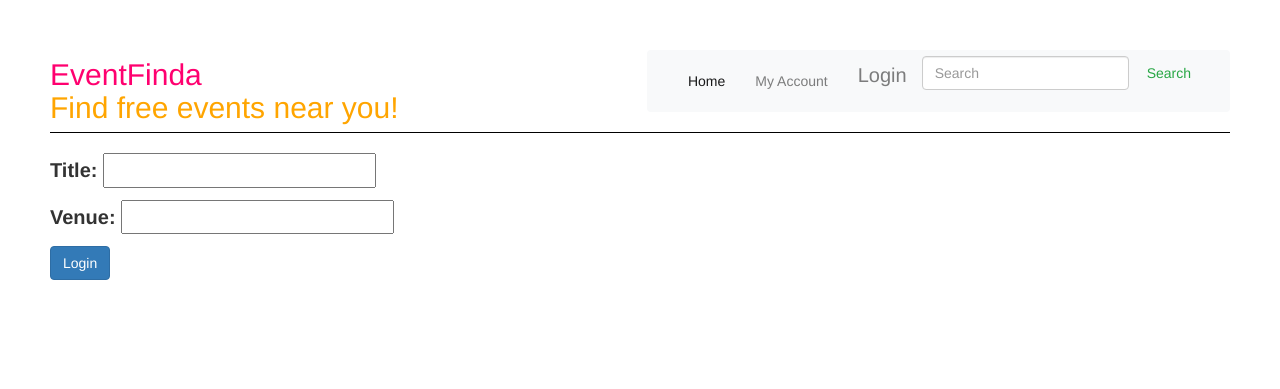
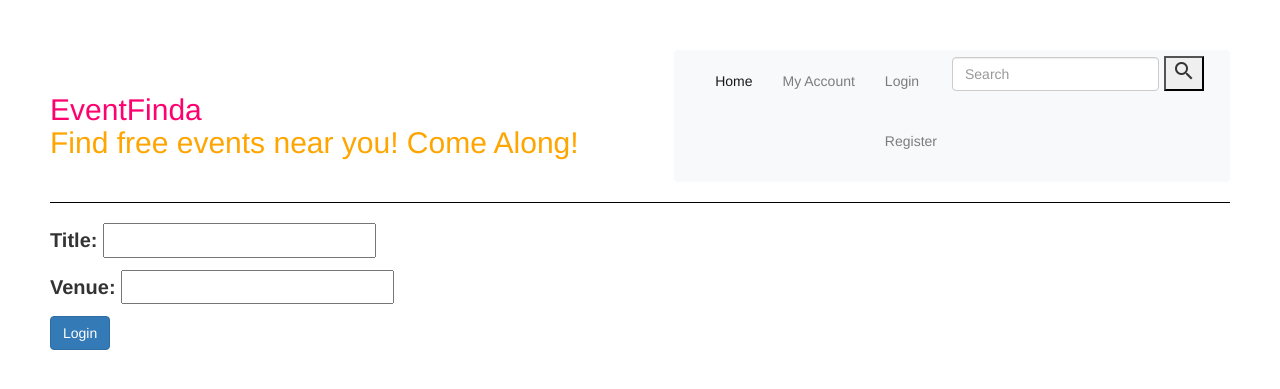
Before and after one commit to angelamac999/event-finding-app-ang, a Django app: template eventFinderApp/templates/Registrations/register.html in a window 1280 px wide. Shown: the top 389 px of the page. Run offline with Django 3.2, Linux system fonts and the light colour scheme; the template is opened without the code that fills it: values that come from a table or form of the project are taken from there, others are empty; parts of the project's set-up code (start-up, migrations or seed data) failed here and were passed over; some libraries are stand-ins or nearby versions.

Commit message:
tweaks and edit user

```diff
--- a/templates/base.html
+++ b/templates/base.html
@@ -1,13 +1,28 @@
-{% extends 'base.html' %}
+{% load static %}
 
-{% block title %}Home{% endblock %}
+<!doctype html>
 
-{% block content %}
+<html lang="en">
+    <head>
+        <meta charset="utf-8">
+        <title>EventFinda</title>
+        <meta name="description" content="">
+        <meta name="author" content="Angela Moroney">
+        <link rel="stylesheet" href="https://stackpath.bootstrapcdn.com/bootstrap/4.1.3/css/bootstrap.min.css" integrity="sha384-MCw98/SFnGE8fJT3GXwEOngsV7Zt27NXFoaoApmYm81iuXoPkFOJwJ8ERdknLPMO" crossorigin="anonymous">
+        {% comment %} <link rel="stylesheet" type="text/css" href="{% static 'style.css' %}"> {% endcomment %}
+    </head>
 
-{% if user.is_authenticated %}
-    <p>Hi {{ user.username }}</p>
-    <p><a href="{% url 'logout' %}">logout</a></p>
-{% else %}
-    <p><a href="{% url 'login' %}">login</a></p>
-{% endif %}
-{% endblock %}
+    <body>
+        <header>
+            <div>
+
+                <h1>EventFinda</h1>
+                <h2>Find free events near you! Come Along!</h2>
+            </div>
+            {% include './nav.html' %}
+        </header>
+
+        {% block content %}{% endblock %}
+    </body>
+</html>
+      {% comment %} <link href="https://fonts.googleapis.com/css?family=Manjari&display=swap" rel="stylesheet"> {% endcomment %}
--- a/templates/nav.html
+++ b/templates/nav.html
@@ -1,4 +1,71 @@
 {% load staticfiles %}
+<link rel="stylesheet" href="https://maxcdn.bootstrapcdn.com/bootstrap/3.3.6/css/bootstrap.min.css">
+<link rel="stylesheet" href="https://fonts.googleapis.com/icon?family=Material+Icons">
+<link rel="stylesheet" type="text/css" href="{% static 'eventFinderApp/style.css' %}" />
+
+
+<nav class="navbar navbar-expand-lg navbar-light bg-light">
+
+        <button class="navbar-toggler" type="button" data-toggle="collapse" data-target="#navbarTogglerDemo03" aria-controls="navbarTogglerDemo03" aria-expanded="false" aria-label="Toggle navigation">
+
+          <span class="navbar-toggler-icon"></span>
+
+        </button>
+
+
+
+        <div class="collapse navbar-collapse" id="navbarTogglerDemo03">
+
+          <ul class="navbar-nav mr-auto mt-2 mt-lg-0">
+
+            <li class="nav-item active">
+
+                    <a class="nav-link" href="{% url 'eventFinderApp:index' %}">Home</a>            </li>
+
+            <li class="nav-item">
+
+                    <a class="nav-link" href="{% url 'eventFinderApp:account' %}">My Account</a>            </li>
+
+            <li class="nav-item">
+
+                    {% if user.is_authenticated %}
+
+                    <a class="nav-link">Hi {{ user.username }}</a>
+
+                    <a class="nav-link" href="{% url 'logout' %}">logout</a></li>
+
+                {% else %}
+
+                    <a class="nav-link" href="{% url 'login' %}">login</a></p>
+
+                    <a class="nav-link" href="{% url 'register' %}">register</a></p>
+
+                {% endif %}            </li>
+
+          </ul>
+
+          <form class="form-inline my-2 my-lg-0">
+
+            <input class="form-control mr-sm-2" type="search" placeholder="Search" aria-label="Search">
+
+            <button type="submit" class="w3-bar-item w3-button w3-green"><i class="material-icons">search</i></button>
+
+
+            {% comment %} <button class="btn btn-outline-success my-2 my-sm-0" type="submit">Search</button> {% endcomment %}
+
+          </form>
+
+        </div>
+
+      </nav>
+
+
+
+{% comment %} in case it goes wrong - here's what i had before: {% endcomment %}
+
+{% comment %}
+
+      {% load staticfiles %}
 <link rel="stylesheet" href="https://maxcdn.bootstrapcdn.com/bootstrap/3.3.6/css/bootstrap.min.css">
 <link rel="stylesheet" type="text/css" href="{% static 'eventFinderApp/style.css' %}" />
 
@@ -14,7 +81,6 @@
 
 
         <div class="collapse navbar-collapse" id="navbarTogglerDemo03">
-
           <ul class="navbar-nav mr-auto mt-2 mt-lg-0">
 
             <li class="nav-item active">
@@ -51,4 +117,4 @@
 
         </div>
 
-      </nav>
+      </nav> {% endcomment %}
```
